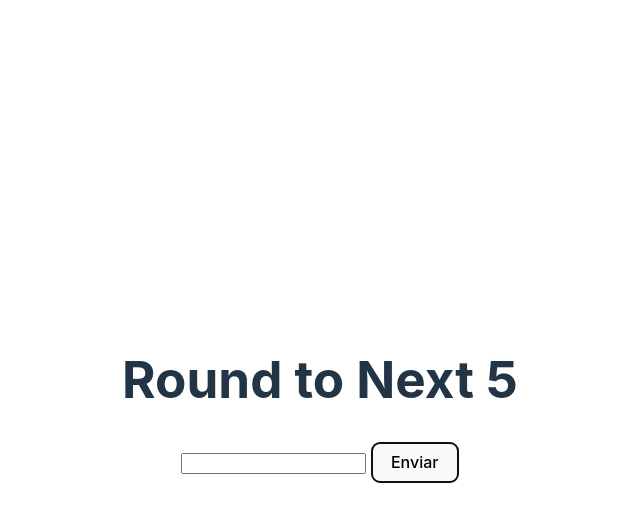
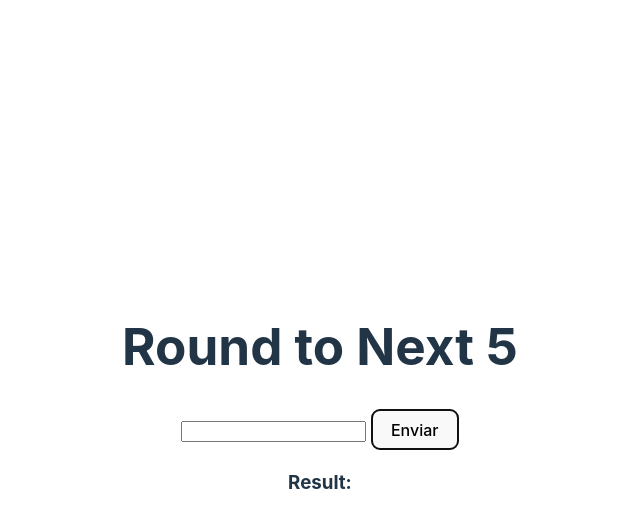
Before and after one commit to randymz10/codewars, a website built with Vite: page javascript/index.html in a window 1280 px wide. Both pictures are taken after a click on the button "Enviar". Shown: the whole page, without its empty margins (320-960 px from the left). Built offline with nearby package versions, Linux system fonts and the light colour scheme.

Commit message:
Finished exercise roundTonext5

```diff
--- a/javascript/kyu7/roundToNext5/app.js
+++ b/javascript/kyu7/roundToNext5/app.js
@@ -1,5 +1,5 @@
-import html from './roundToNext5.html?raw';
-import {roundToNext5} from './roundToNext5';
+import html from './src/roundToNext5.html?raw';
+import roundToNext5 from './src/roundToNext5';
 
 export const htmlRoundToNext5 = (elementId) => {
     (() => {
@@ -7,6 +7,14 @@ export const htmlRoundToNext5 = (elementId) => {
         htmlRoundToNext5.innerHTML = html;
         document.querySelector(elementId).append(htmlRoundToNext5);
 
-        const hmtlButton = document.querySelector('#enviar');
+        const htmlButton = document.querySelector('#enviar');
+
+
+        htmlButton.addEventListener('click', () => {
+            const inputValue = document.querySelector('#roundNumber').value;
+            const newValue = roundToNext5(inputValue);
+            const htmlResult = document.querySelector('span');
+            htmlResult.innerHTML = newValue;
+        });
     })();
 }
--- a/javascript/kyu7/roundToNext5/roundToNext5.js
+++ /dev/null
@@ -1,10 +0,0 @@
-const roundToNext5 = (n) => {
-    while (n % 5 != 0) {
-        n++
-    }
-    return n;
-};
-
-export {
-    roundToNext5
-}
--- a/javascript/kyu7/roundToNext5/roundToNext5.html
+++ b/javascript/kyu7/roundToNext5/src/roundToNext5.html
@@ -3,3 +3,4 @@
     <input type="number" name="roundNumber" id="roundNumber">
     <button type="button" id="enviar" >Enviar</button>
 </form>
+<h3>Result: <span></span></h3>
--- /dev/null
+++ b/javascript/kyu7/roundToNext5/src/roundToNext5.js
@@ -0,0 +1,6 @@
+export default function roundToNext5(n) {
+    while (n % 5 != 0) {
+        n++
+    }
+    return n;
+};
```
